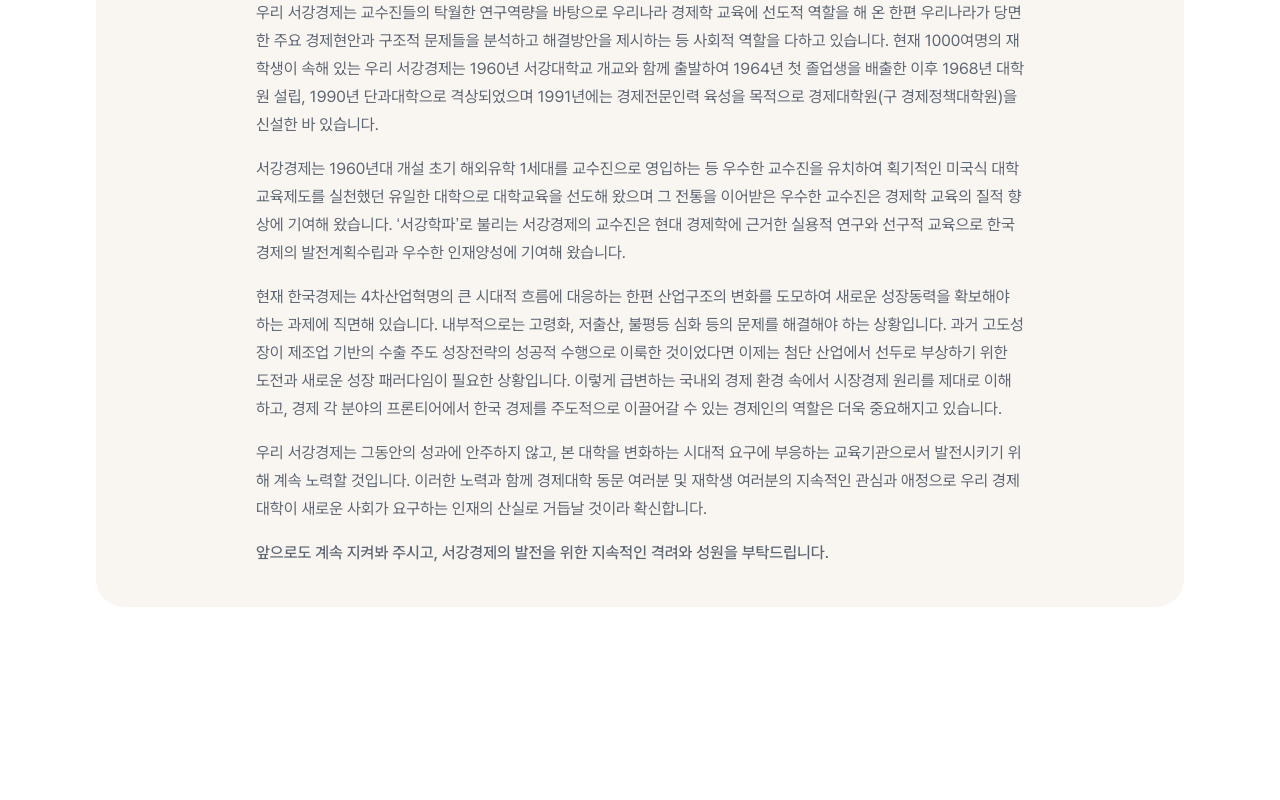
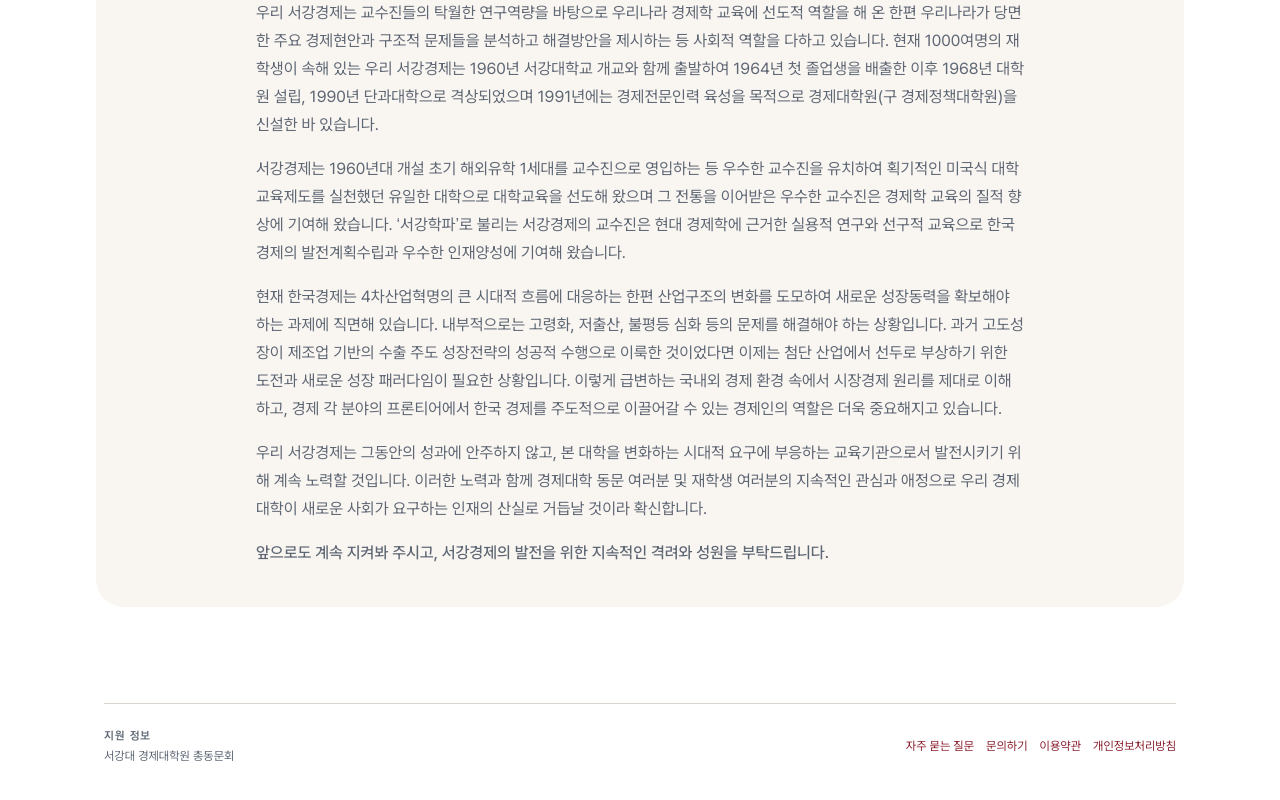
Before and after one commit to ginishuh/sogecon-app, a Next.js app in the folder apps/web/: page /about/dean-greeting in a window 1280 px wide. Shown: the part 861-1661 px from the top of the page. Before the commit the page ends 1628 px from the top, so only its background shows below. Built offline with nearby package versions, Linux system fonts and the light colour scheme; no server answers.

Commit message:
refactor(web): 지원정보 메뉴를 푸터로 이동

```diff
--- a/apps/web/app/layout.tsx
+++ b/apps/web/app/layout.tsx
@@ -5,6 +5,7 @@ import type { ReactNode } from 'react';
 
 import { Providers } from './providers';
 import { SiteHeader } from '../components/site-header';
+import { SiteFooter } from '../components/site-footer';
 import { Analytics } from '../components/analytics';
 import WebVitalsReporter from '../components/web-vitals-reporter';
 import { siteConfig, ogImage } from '../lib/site';
@@ -99,6 +100,7 @@ export default async function RootLayout({
             {children}
           </main>
           <footer className="site-footer" role="contentinfo">
+            <SiteFooter />
           </footer>
         </Providers>
       </body>
--- /dev/null
+++ b/apps/web/components/site-footer.tsx
@@ -0,0 +1,30 @@
+import Link from 'next/link';
+import React from 'react';
+import { siteConfig } from '../lib/site';
+
+const SUPPORT_LINKS = [
+  { href: '/faq', label: '자주 묻는 질문' },
+  { href: '/support/contact', label: '문의하기' },
+  { href: '/terms', label: '이용약관' },
+  { href: '/privacy', label: '개인정보처리방침' },
+] as const;
+
+export function SiteFooter() {
+  return (
+    <div className="flex flex-col gap-4 border-t border-neutral-border pt-6 text-xs md:flex-row md:items-center md:justify-between">
+      <div className="flex flex-col gap-1 text-neutral-muted">
+        <span className="font-kopub text-caption uppercase tracking-widest">지원 정보</span>
+        <span>{siteConfig.name}</span>
+      </div>
+      <nav aria-label="지원 정보" className="flex flex-wrap gap-3">
+        {SUPPORT_LINKS.map((link) => (
+          <Link key={link.href} href={link.href} className="text-link">
+            {link.label}
+          </Link>
+        ))}
+      </nav>
+    </div>
+  );
+}
+
+export default SiteFooter;
```
Also changed, not shown: 2 other files (tests, documents, lock files or other folders).
